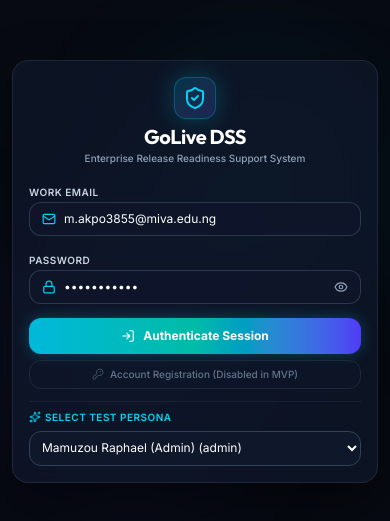
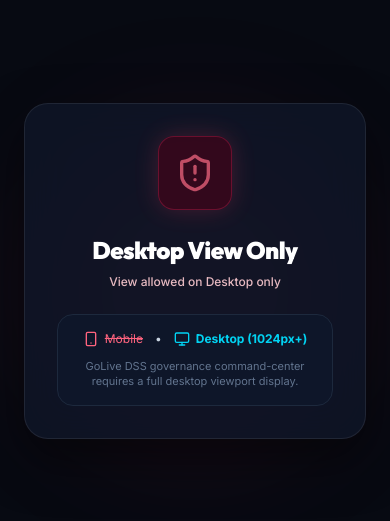
Before and after one commit to devunomieta/golivemit, a Next.js app: page / in a window 390 px wide. Shown: the part 151-672 px from the top of the page. Built offline with nearby package versions, Linux system fonts and the light colour scheme.

Commit message:
feat: implement responsive desktop-only guard and custom 404 error page

```diff
--- a/src/app/layout.tsx
+++ b/src/app/layout.tsx
@@ -1,5 +1,6 @@
 import type { Metadata } from "next";
 import { Inter, Outfit, JetBrains_Mono } from "next/font/google";
+import { DesktopGuard } from "@/components/DesktopGuard";
 import "./globals.css";
 
 const inter = Inter({
@@ -33,7 +34,7 @@ export default function RootLayout({
   return (
     <html lang="en" className={`${inter.variable} ${outfit.variable} ${jetbrainsMono.variable} dark antialiased`}>
       <body className="bg-[#0B0F19] text-slate-100 font-sans selection:bg-cyan-500 selection:text-black min-h-screen">
-        {children}
+        <DesktopGuard>{children}</DesktopGuard>
       </body>
     </html>
   );
--- /dev/null
+++ b/src/app/not-found.tsx
@@ -0,0 +1,54 @@
+'use client';
+
+import Link from 'next/link';
+import { ShieldAlert, Home, ArrowLeft } from 'lucide-react';
+
+export default function NotFound() {
+  return (
+    <div className="min-h-screen w-full flex items-center justify-center p-6 bg-[#070A12] text-slate-100 font-sans relative overflow-hidden">
+      {/* Background Glow Effects */}
+      <div className="absolute top-1/3 left-1/2 -translate-x-1/2 w-96 h-96 bg-rose-500/10 rounded-full blur-3xl pointer-events-none" />
+      <div className="absolute bottom-1/4 right-1/3 w-80 h-80 bg-cyan-500/10 rounded-full blur-3xl pointer-events-none" />
+
+      <div className="relative w-full max-w-lg p-8 sm:p-10 rounded-3xl glass-panel border border-white/10 text-center space-y-6 shadow-[0_25px_60px_-15px_rgba(0,0,0,0.8)]">
+        {/* Icon & Error Code */}
+        <div className="space-y-3">
+          <div className="inline-flex p-4 rounded-2xl bg-rose-950/80 border border-rose-500/40 text-rose-400 glow-rose animate-bounce">
+            <ShieldAlert className="w-10 h-10" />
+          </div>
+          <div>
+            <span className="text-xs font-mono font-bold uppercase tracking-widest text-rose-400">
+              HTTP 404 Exception
+            </span>
+            <h1 className="text-4xl font-black text-white tracking-tight font-display mt-1">
+              Page Not Found
+            </h1>
+          </div>
+        </div>
+
+        {/* Message Explanation */}
+        <p className="text-xs text-slate-400 leading-relaxed font-sans max-w-sm mx-auto">
+          The governance route or resource you are looking for does not exist, has been moved, or is restricted within the GoLive DSS framework.
+        </p>
+
+        {/* Navigation Action Buttons */}
+        <div className="flex items-center justify-center gap-3 pt-2">
+          <Link
+            href="/"
+            className="flex items-center justify-center gap-2 px-5 py-3 rounded-2xl bg-gradient-to-r from-cyan-500 to-indigo-600 hover:from-cyan-400 hover:to-indigo-500 text-white font-bold text-xs transition-all shadow-[0_0_20px_rgba(6,182,212,0.3)] cursor-pointer"
+          >
+            <Home className="w-4 h-4" />
+            <span>Return to Command Center</span>
+          </Link>
+          <button
+            onClick={() => window.history.back()}
+            className="flex items-center justify-center gap-2 px-4 py-3 rounded-2xl bg-slate-900 hover:bg-slate-800 border border-slate-700 text-slate-300 font-semibold text-xs transition-all cursor-pointer"
+          >
+            <ArrowLeft className="w-4 h-4" />
+            <span>Go Back</span>
+          </button>
+        </div>
+      </div>
+    </div>
+  );
+}
--- /dev/null
+++ b/src/components/DesktopGuard.tsx
@@ -0,0 +1,69 @@
+'use client';
+
+import React from 'react';
+import { Monitor, Smartphone, ShieldAlert } from 'lucide-react';
+
+interface DesktopGuardProps {
+  children: React.ReactNode;
+}
+
+export const DesktopGuard: React.FC<DesktopGuardProps> = ({ children }) => {
+  const [isMobileOrTablet, setIsMobileOrTablet] = React.useState<boolean | null>(null);
+
+  React.useEffect(() => {
+    const checkScreenSize = () => {
+      // Enforce desktop viewport threshold (1024px minimum width)
+      setIsMobileOrTablet(window.innerWidth < 1024);
+    };
+
+    checkScreenSize();
+    window.addEventListener('resize', checkScreenSize);
+    return () => window.removeEventListener('resize', checkScreenSize);
+  }, []);
+
+  // Prevent SSR flash
+  if (isMobileOrTablet === null) {
+    return null;
+  }
+
+  if (isMobileOrTablet) {
+    return (
+      <div className="min-h-screen w-full flex items-center justify-center p-6 bg-[#070A12] text-slate-100 font-sans relative overflow-hidden">
+        {/* Ambient Glow Blobs */}
+        <div className="absolute top-1/3 left-1/2 -translate-x-1/2 w-80 h-80 bg-rose-500/10 rounded-full blur-3xl pointer-events-none" />
+
+        <div className="relative w-full max-w-sm p-8 rounded-3xl glass-panel border border-rose-500/30 text-center space-y-6 shadow-[0_25px_60px_-15px_rgba(0,0,0,0.8)]">
+          <div className="inline-flex p-4 rounded-2xl bg-rose-950/80 border border-rose-500/40 text-rose-400 glow-rose animate-pulse">
+            <ShieldAlert className="w-10 h-10" />
+          </div>
+
+          <div className="space-y-2">
+            <h2 className="text-2xl font-black text-white font-display tracking-tight">Desktop View Only</h2>
+            <p className="text-xs text-rose-200/90 font-medium">
+              View allowed on Desktop only
+            </p>
+          </div>
+
+          <div className="p-4 rounded-2xl bg-slate-900/90 border border-slate-800 text-xs text-slate-400 space-y-3 font-sans">
+            <div className="flex items-center justify-center gap-3 text-slate-300">
+              <div className="flex items-center gap-1.5 text-rose-400">
+                <Smartphone className="w-4 h-4" />
+                <span className="line-through">Mobile</span>
+              </div>
+              <span>•</span>
+              <div className="flex items-center gap-1.5 text-cyan-400 font-bold">
+                <Monitor className="w-4 h-4" />
+                <span>Desktop (1024px+)</span>
+              </div>
+            </div>
+            <p className="text-[11px] text-slate-500">
+              GoLive DSS governance command-center requires a full desktop viewport display.
+            </p>
+          </div>
+        </div>
+      </div>
+    );
+  }
+
+  return <>{children}</>;
+};
```
